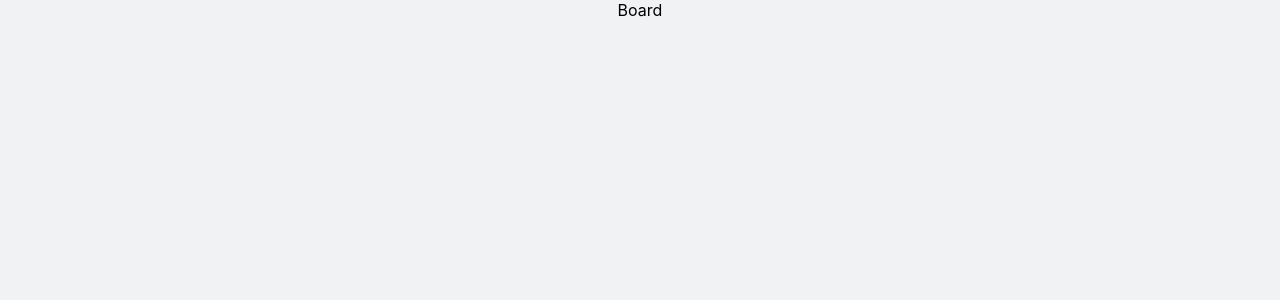
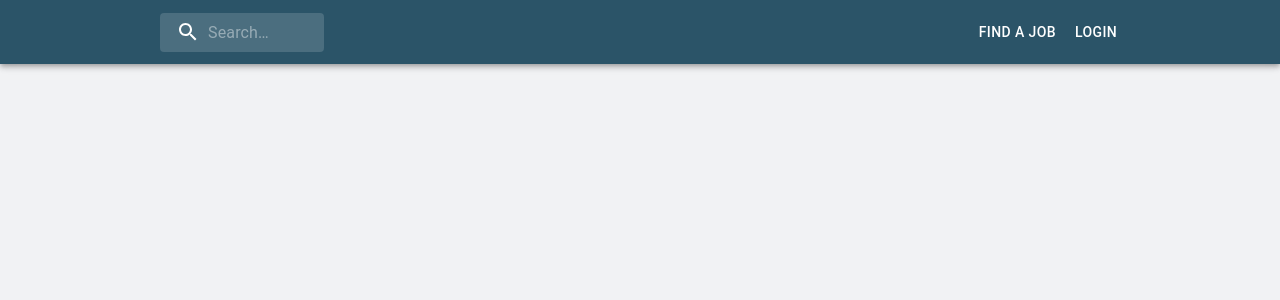
Before and after one commit to katfloyd95/upwork-clone-react, a React (Create React App) app: page /jobs in a window 1280 px wide. Shown: the top 300 px of the page. Built offline with nearby package versions, Linux system fonts and the light colour scheme.

Commit message:
add nav bar

```diff
--- a/src/Components/JobBoard.js
+++ b/src/Components/JobBoard.js
@@ -1,5 +1,9 @@
+import TopNav from "./TopNav";
+
 export default function JobBoard() {
-  return(
-    <>Board</>
-  )
+  return (
+    <>
+      <TopNav />
+    </>
+  );
 }
--- a/src/Components/StyledComponents.js
+++ b/src/Components/StyledComponents.js
@@ -1,37 +1,37 @@
 import Button from "@mui/material/Button";
 import { styled } from "@mui/material/styles";
-import Box from '@mui/material/Box';
-import Input from '@mui/material/Input';
+import Box from "@mui/material/Box";
+import Input from "@mui/material/Input";
 
 const PRIMARY_GREEN = "#39B54A";
-// const SECONDARY_NAVY = "#2B5468";
+export const SECONDARY_NAVY = "#2B5468";
 
 export const PrimaryButton = styled(Button)(() => ({
   background: PRIMARY_GREEN,
-  textTransform: 'none',
-  borderRadius: '20px'
+  textTransform: "none",
+  borderRadius: "20px",
 }));
 
 export const LoginBox = styled(Box)(() => ({
-  backgroundColor:'white',
-  width: '500px',
-  height: '400px',
-  padding: '40px',
-  boxSizing: 'border-box'
+  backgroundColor: "white",
+  width: "500px",
+  height: "400px",
+  padding: "40px",
+  boxSizing: "border-box",
 }));
 
 export const LoginContainer = styled(Box)(() => ({
-  width: '100%',
-  height: '100vh',
-  backgroundColor: '#F0F1F4',
-  display: 'flex',
-  alignItems: 'center',
-  justifyContent: 'center'
+  width: "100%",
+  height: "100vh",
+  backgroundColor: "#F0F1F4",
+  display: "flex",
+  alignItems: "center",
+  justifyContent: "center",
 }));
 
 export const LoginInput = styled(Input)(() => ({
   border: `1px ${PRIMARY_GREEN} solid`,
-  borderRadius: '5px',
-  margin: '5px 0',
-  padding: '2px 5px',
+  borderRadius: "5px",
+  margin: "5px 0",
+  padding: "2px 5px",
 }));
--- /dev/null
+++ b/src/Components/TopNav.js
@@ -0,0 +1,86 @@
+import * as React from "react";
+import { styled, alpha } from "@mui/material/styles";
+import AppBar from "@mui/material/AppBar";
+import Box from "@mui/material/Box";
+import Toolbar from "@mui/material/Toolbar";
+import Button from "@mui/material/Button";
+import SearchIcon from "@mui/icons-material/Search";
+import InputBase from "@mui/material/InputBase";
+import { SECONDARY_NAVY } from "./StyledComponents";
+
+const Search = styled("div")(({ theme }) => ({
+  position: "relative",
+  borderRadius: theme.shape.borderRadius,
+  backgroundColor: alpha(theme.palette.common.white, 0.15),
+  "&:hover": {
+    backgroundColor: alpha(theme.palette.common.white, 0.25),
+  },
+  marginLeft: 0,
+  width: "100%",
+  [theme.breakpoints.up("sm")]: {
+    marginLeft: theme.spacing(1),
+    width: "auto",
+  },
+}));
+
+const SearchIconWrapper = styled("div")(({ theme }) => ({
+  padding: theme.spacing(0, 2),
+  height: "100%",
+  position: "absolute",
+  pointerEvents: "none",
+  display: "flex",
+  alignItems: "center",
+  justifyContent: "center",
+}));
+
+const StyledInputBase = styled(InputBase)(({ theme }) => ({
+  color: "inherit",
+  "& .MuiInputBase-input": {
+    padding: theme.spacing(1, 1, 1, 0),
+    // vertical padding + font size from searchIcon
+    paddingLeft: `calc(1em + ${theme.spacing(4)})`,
+    transition: theme.transitions.create("width"),
+    width: "100%",
+    [theme.breakpoints.up("sm")]: {
+      width: "12ch",
+      "&:focus": {
+        width: "20ch",
+      },
+    },
+  },
+}));
+
+export default function ButtonAppBar() {
+  return (
+    <Box sx={{ flexGrow: 1 }}>
+      <AppBar
+        sx={{
+          padding: "0 10%",
+          background: SECONDARY_NAVY,
+        }}
+        position="static"
+      >
+        <Toolbar
+          sx={{
+            display: "flex",
+            justifyContent: "space-between",
+          }}
+        >
+          <Search>
+            <SearchIconWrapper>
+              <SearchIcon />
+            </SearchIconWrapper>
+            <StyledInputBase
+              placeholder="Search…"
+              inputProps={{ "aria-label": "search" }}
+            />
+          </Search>
+          <Box sx={{ display: "flex" }}>
+            <Button color="inherit">Find a Job</Button>
+            <Button color="inherit">Login</Button>
+          </Box>
+        </Toolbar>
+      </AppBar>
+    </Box>
+  );
+}
```
